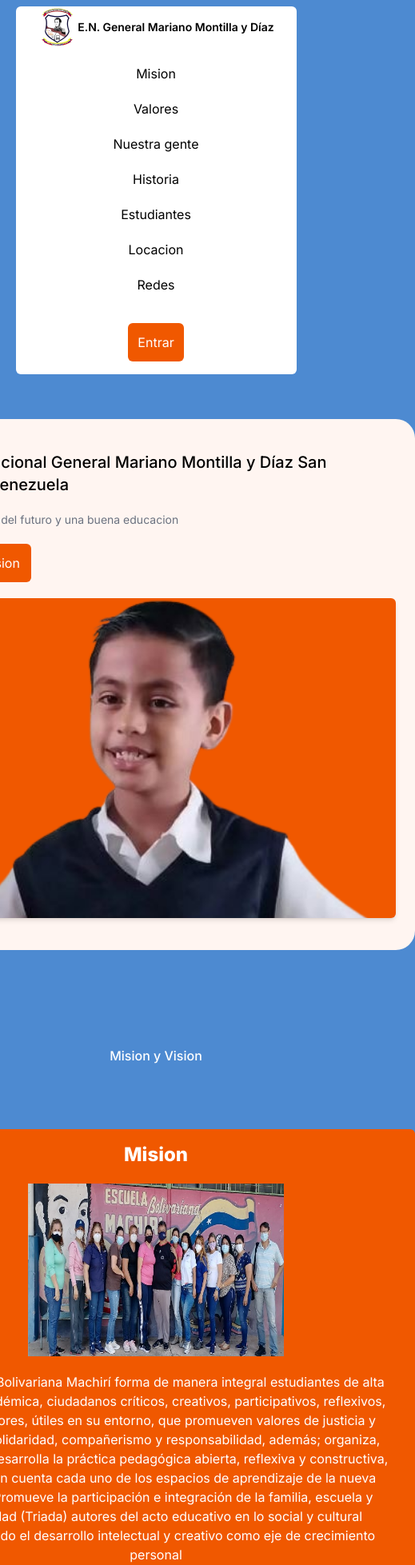
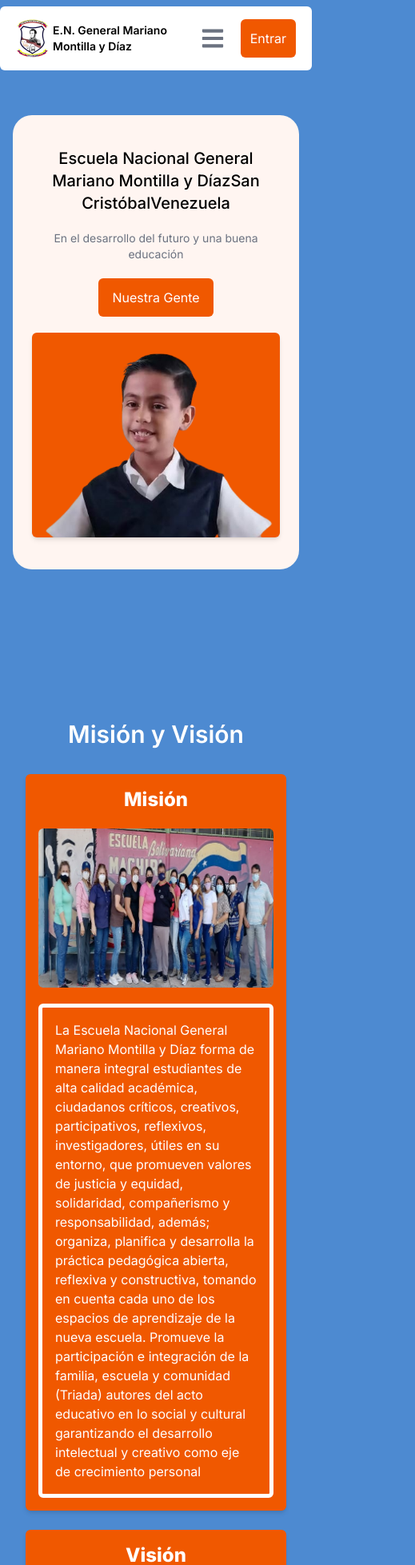
Before and after one commit to 21harley/dashboard_admin, a Next.js app: page / in a window 390 px wide. Shown: the part 40-1997 px from the top of the page at 80% size, 519 px wide, since content can reach past the window. Built offline with nearby package versions, Linux system fonts and the light colour scheme.

Commit message:
wee modified landing page for Responsive design

```diff
--- a/src/components/HeroSection/HeroSection.tsx
+++ b/src/components/HeroSection/HeroSection.tsx
@@ -1,27 +1,30 @@
 import React from "react";
-import { Navbar } from "../Navbar";
 import { imgHero } from "@/src/assets/assets";
 import Image from "next/image";
-
+import Link from "next/link";
 
 const HeroSection = () => {
   return (
-    <div className="container mx-auto my-10 ">
-      <div className="bg-[#fff5f1] px-6 lg:px-16 py-10  rounded-3xl">
-        <div className="flex flex-col lg:flex-row justify-center  lg:justify-between items-center gap-5 ">
-          <div className="flex flex-col gap-5 lg:gap-10">
-            <p className="  text-xl sm:text-2xl md:text-4xl lg:text-5xl font-medium">
-              Escuela Nacional General Mariano Montilla y Díaz  <br className="lg:flex hidden"/> San Cristóbal  <br className="lg:flex hidden" />  Venezuela
+    <div className="container mx-auto mt-10 mb-36 px-4">
+      <div className="bg-[#fff5f1] px-6 lg:px-16 py-10 rounded-3xl">
+        <div className="flex flex-col items-center lg:flex-row justify-center lg:justify-between gap-5">
+          <div className="flex flex-col items-center lg:items-start gap-5 lg:gap-10">
+            <p className="text-center md:text-start text-xl sm:text-2xl md:text-3xl lg:text-5xl font-medium">
+              Escuela Nacional General Mariano Montilla y Díaz<br className="lg:flex hidden" />
+              San Cristóbal<br className="lg:flex hidden" />
+              Venezuela
             </p>
-            <p className="text-sm sm:text-base lg:text-lg text-gray-500">
-              En el desarrollo del futuro y una buena educacion
+            <p className="text-sm text-center md:text-start sm:text-base lg:text-lg text-gray-500">
+              En el desarrollo del futuro y una buena educación
             </p>
-            <button className="btn btn-sm lg:btn-lg bg-secondary text-white rounded-md p-3 border-none w-36 lg:w-44 hover:bg-orange-400 capitalize">
-              Mision y Vision
-            </button>
+            <Link href="/#gente" legacyBehavior>
+              <a className="btn flex justify-center btn-sm lg:btn-lg bg-secondary text-white rounded-md p-3 border-none w-36 lg:w-44 hover:bg-orange-400 capitalize">
+                Nuestra Gente
+              </a>
+            </Link>
           </div>
-          <div className="bg-secondary rounded-md  shadow-md w-[600px] h-[400px] relative overflow-hidden">
-            <Image src={imgHero} alt="hero" fill style={{objectFit: "cover"}} />
+          <div className="w-full max-w-lg h-64 sm:h-80 md:h-96 lg:h-[400px] relative overflow-hidden bg-secondary rounded-md shadow-md">
+            <Image src={imgHero} alt="hero" fill style={{ objectFit: "cover" }} />
           </div>
         </div>
       </div>
--- a/src/components/MisionVisionSection/MisionVisionSection.tsx
+++ b/src/components/MisionVisionSection/MisionVisionSection.tsx
@@ -1,6 +1,6 @@
 import React from "react";
 import Image, { StaticImageData } from "next/image";
-import {  iconV2, iconV3, imgMision, imgVision } from "@/src/assets/assets";
+import { imgMision, imgVision } from "@/src/assets/assets";
 
 interface CardOurValuesProps {
   iconSrc: StaticImageData;
@@ -10,27 +10,30 @@ interface CardOurValuesProps {
 
 const CardOurValues: React.FC<CardOurValuesProps> = ({ iconSrc, title, paragraph }) => {
   return (
-    <div className="flex flex-col gap-5 text-white bg-secondary rounded-md p-4 shadow-md items-center justify-start">
-      {title && <h3 className="text-2xl font-extrabold flex justify-center text-center">{title}</h3>}
-      <Image src={iconSrc} alt="v" width={320} height={200} />
-      {paragraph && <p className="text-white text-center">{paragraph}</p>}
+    <div className="flex flex-col w-full max-w-lg gap-5 h-full text-white bg-secondary rounded-md p-4 shadow-md items-center justify-start">
+      {title && <h3 className="text-2xl lg:text-4xl font-extrabold text-center">{title}</h3>}
+      <Image src={iconSrc} alt={title} width={420} height={300} className="rounded-md" />
+      <div className="flex-grow flex justify-start border-[5px] border-white h-full rounded-md p-4">
+        {paragraph && <p className="text-white text-start">{paragraph}</p>}
+      </div>
     </div>
   );
 };
 
 const MisionVisionSection = () => {
   return (
-    <div className="container mx-auto py-20">
-      <p className="text-base lg:text-xl font-medium text-white text-center">
-        Mision y Vision
+    <div className="container mx-auto flex flex-col items-center gap-8 justify-center p-8 ">
+      <div>
+        <p className="text-3xl lg:text-5xl font-semibold text-white text-center mt-3">
+          Misión y Visión
         </p>
+      </div>
 
-      <div className="grid grid-cols-1 sm:grid-cols-2  gap-6 lg:gap-16 py-20">
-
+      <div className="grid grid-cols-1 md:grid-cols-2 gap-6 lg:gap-16">
         <CardOurValues
           iconSrc={imgMision}
-          title="Mision"
-          paragraph=" La Escuela Bolivariana Machirí forma de manera
+          title="Misión"
+          paragraph="La Escuela Nacional General Mariano Montilla y Díaz forma de manera
           integral estudiantes de alta calidad académica, ciudadanos
           críticos, creativos, participativos, reflexivos, investigadores,
           útiles en su entorno, que promueven valores de justicia y equidad,
@@ -43,13 +46,13 @@ const MisionVisionSection = () => {
         />
         <CardOurValues
           iconSrc={imgVision}
-          title="Vision"
-          paragraph="La Escuela Bolivariana Machirí es una institución educativa excelente
+          title="Visión"
+          paragraph="La Escuela Nacional General Mariano Montilla y Díaz es una institución educativa excelente
           que contribuye a la formación del nuevo republicano, fundamentada en valores como
           respeto, amor, responsabilidad, solidaridad y justicia. Garantiza una educación
           y formación integral democrática y participativa donde se involucran todos sus
           actores con el fin de mejorar la calidad de vida a los estudiantes y comunidad
-              a través de la enseñanza y practica del pensamiento Bolivariano"
+          a través de la enseñanza y práctica del pensamiento Bolivariano"
         />
       </div>
     </div>
@@ -57,19 +60,3 @@ const MisionVisionSection = () => {
 };
 
 export default MisionVisionSection;
-
-
-/**
- *
- *
-
-
-
-
-
-VISION
-
-
-
- *
- */
--- a/src/components/Navbar/Navbar.tsx
+++ b/src/components/Navbar/Navbar.tsx
@@ -1,30 +1,39 @@
+"use client"
 import Image from 'next/image';
-import React from 'react';
+import React, { useState } from 'react';
 import { logoIcon } from '@/src/assets/assets';
 import Link from 'next/link';
+import { FaBars, FaTimes } from 'react-icons/fa';
 
 const Navbar = () => {
+  const [nav, setNav] = useState(false);
+  const handleToggleChangeMenu = () =>{
+    setNav(!nav);
+  }
+
   return (
-    <div className='mt-8 w-[90%] bg-white rounded-md px-4'>
-      <div className="flex flex-col lg:flex-row justify-center lg:justify-between items-center gap-5 ">
-        <div className='flex items-end'>
-          <div className="flex items-center relative w-full rounded-md overflow-hidden" >
+    <div className='flex sticky items-center justify-center bg-white h-20 mt-8 w-full md:w-[90%] px-4 rounded-md z-40'>
+
+
+
+      <div className="flex w-full md:flex-row justify-between lg:justify-between items-center gap-5">
+        <div className='flex items-end '>
+          <div className="flex items-center relative w-full rounded-md overflow-hidden">
             <Image src={logoIcon} alt="logoIcon" width={50} height={50} />
             <Link href="/" passHref legacyBehavior>
               <a className="font-semibold  text-sm"> E.N. General Mariano Montilla y Díaz</a>
             </Link>
           </div>
+        </div>
 
-        </div>
-        <ul className="flex flex-col lg:flex-row justify-center lg:justify-between items-center gap-5">
+
+
+        <ul className="hidden flex-col md:flex-row justify-center md:flex lg:justify-between items-center text-sm lg:text-base md:gap-2 lg:gap-5">
           <Link href="#mision" passHref legacyBehavior>
             <a className="hover:text-secondary">Mision</a>
           </Link>
           <Link href="#valores" passHref legacyBehavior>
             <a className="hover:text-secondary">Valores</a>
-          </Link>
-          <Link href="#gente" passHref legacyBehavior>
-            <a className="hover:text-secondary">Nuestra gente</a>
           </Link>
           <Link href="#historia" passHref legacyBehavior>
             <a href="#" className="hover:text-secondary">Historia</a>
@@ -33,18 +42,53 @@ const Navbar = () => {
             <a href="#" className="hover:text-secondary">Estudiantes</a>
           </Link>
           <Link href="#locacion" passHref legacyBehavior>
-            <a  className="hover:text-secondary">Locacion</a>
+            <a className="hover:text-secondary">Locacion</a>
           </Link>
           <Link href="#redes" passHref legacyBehavior>
             <a className="hover:text-secondary">Redes</a>
           </Link>
         </ul>
-        <Link href="/login" legacyBehavior >
-            <a className="btn m-4 text-white bg-secondary border-none p-3 hover:border hover:border-orange-900 hover:bg-white hover:text-secondary capitalize rounded-md">
-                Entrar
-            </a>
+
+
+      </div>
+
+      <div onClick={handleToggleChangeMenu} className="cursor-pointer pr-4 z-50 text-gray-500 md:hidden">
+        {nav ? <FaTimes size={30}/> : <FaBars size={30}/>}
+      </div>
+
+
+      <Link href="/login" legacyBehavior >
+          <a className="btn m-1 md:m-4 text-white bg-secondary border-none p-3 hover:border hover:border-orange-900 hover:bg-orange-400 capitalize rounded-md">
+            Entrar
+          </a>
         </Link>
-      </div>
+
+
+
+      {/* Navbar movil */}
+      {nav && (
+
+        <ul onClick={handleToggleChangeMenu} className="flex flex-col justify-center items-center fixed top-0 left-0 w-full h-full bg-gradient-to-b from-primary to-blue-500 text-white z-50">
+          <Link href="#mision" passHref legacyBehavior>
+            <a className="hover:text-secondary text-2xl mb-4">Mision</a>
+          </Link>
+          <Link href="#valores" passHref legacyBehavior>
+            <a className="hover:text-secondary text-2xl mb-4">Valores</a>
+          </Link>
+          <Link href="#historia" passHref legacyBehavior>
+            <a href="#" className="hover:text-secondary text-2xl mb-4">Historia</a>
+          </Link>
+          <Link href="#estudiantes" passHref legacyBehavior>
+            <a href="#" className="hover:text-secondary text-2xl mb-4">Estudiantes</a>
+          </Link>
+          <Link href="#locacion" passHref legacyBehavior>
+            <a className="hover:text-secondary text-2xl mb-4">Locacion</a>
+          </Link>
+          <Link href="#redes" passHref legacyBehavior>
+            <a className="hover:text-secondary text-2xl mb-4">Redes</a>
+          </Link>
+        </ul>
+      )}
     </div>
   );
 };
--- a/src/components/StudentsSection/StudentsSection.tsx
+++ b/src/components/StudentsSection/StudentsSection.tsx
@@ -9,7 +9,7 @@ const StudentsSection: React.FC = () => {
     <div className="container mx-auto mt-12">
       <div>
         <p className="text-white text-base lg:text-xl font-medium uppercase">
-        TOP STUDYING
+        ESTUDIANTES
         </p>
         <p className="text-white text-3xl lg:text-5xl font-medium capitalize mt-3">
           Lo que dicen nuestros estudiantes
@@ -22,20 +22,21 @@ const StudentsSection: React.FC = () => {
           </div>
         </div>
         <div className="flex flex-col gap-5 items-start ml-12 text-white">
-          <p className="text-xl sm:text-2xl md:text-3xl lg:text-5xl font-semibold">Martin Watson</p>
+          <p className="text-xl sm:text-2xl md:text-3xl lg:text-5xl font-semibold">SOFIA PEREZ</p>
           <div className="flex items-center gap-2">
             <div className="relative w-6 h-6">
               <Image src={logoIcon} alt="icon" />
             </div>
-            <p className="text-gray-500">
-              Profesor de inglés
+            <div className="bg-slate-200 rounded-md p-4 ">
+            <p className="text-blue-900 font-bold">
+              6° Grado
             </p>
+            </div>
           </div>
           <p className="text-base  sm:text-lg md:text-2xl lg:text-5xl">
               No hay forma de que hubiera logrado el mismo
-              progreso aprendiendo español sin usar Lingua.
-              La mejor parte es que ahora aprender español se
-              ha convertido en uno de mis pasatiempos favoritos.
+              progreso aprendiendo sin la ayuda y el trabajo de los profes.
+              La mejor parte es que ahora voy muy bien preparada para el siguiente paso.
           </p>
         </div>
       </div>
--- a/src/components/TeacherSection/TeacherSection.tsx
+++ b/src/components/TeacherSection/TeacherSection.tsx
@@ -6,7 +6,7 @@ const TeacherSection: React.FC = () => {
   const imageHeight = 260; // Ajusta esta altura según tus necesidades
 
   return (
-    <div className="container mx-auto py-8 text-black px-8 bg-white rounded-md">
+    <div className="container mx-auto mt-16 py-8 text-black px-8 bg-white rounded-md">
       <p className="text-base lg:text-xl font-medium uppercase">
         nuestra gente
       </p>
```
Also changed, not shown: src/components/Footer/Footer.tsx (+25 -17 lines), src/components/HistorySection/HistorySection.tsx (+16 -17 lines), src/components/Landing/Landing.tsx (+8 -0 lines). Lines whose indentation alone changed are shown as unchanged.
